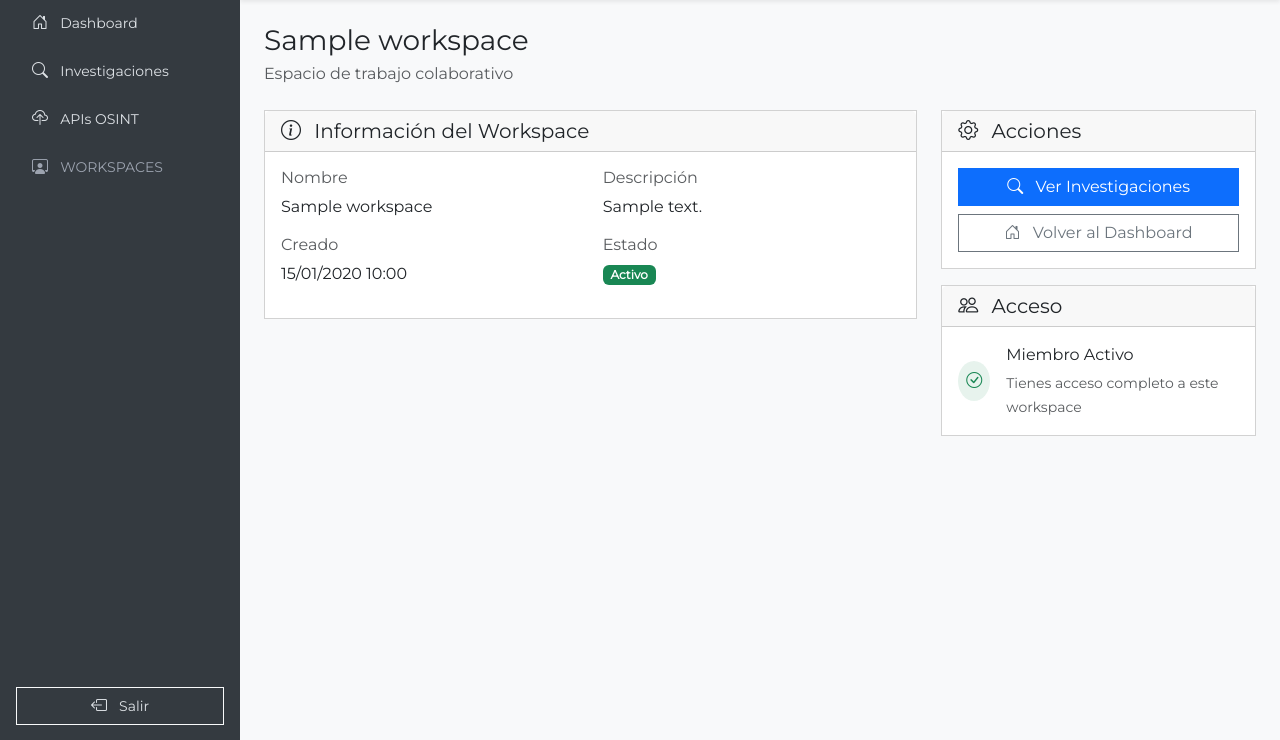
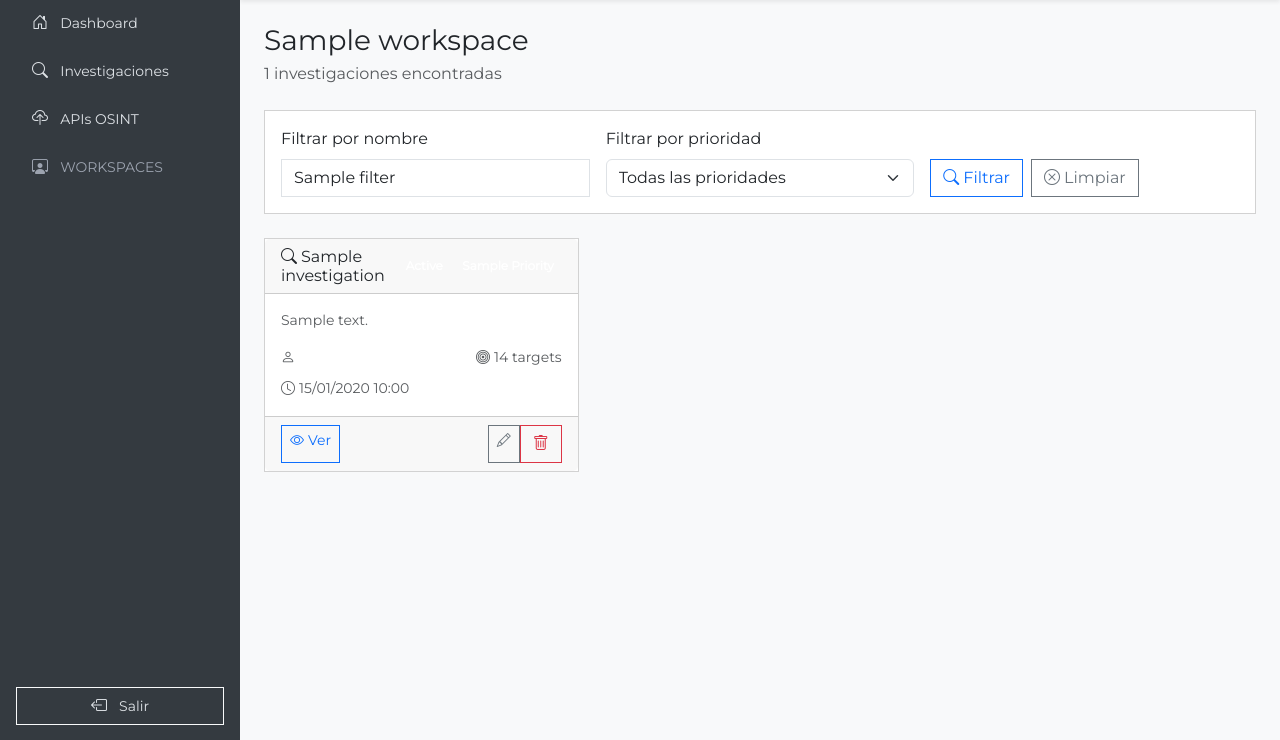
Before and after one commit to mitosu/sourceweaver, a Symfony app: template templates/workspace/show.html.twig in a window 1280 px wide. Shown: the part 60-800 px from the top of the page. Run offline with Twig, Linux system fonts and the light colour scheme; the template is opened without the code that fills it: most values are stand-ins (such as "Sample title", 1, 10 or a date in 2020); some libraries are stand-ins or nearby versions.

Commit message:
Workspaces refactor.

```diff
--- a/templates/partials/_sidebar.html.twig
+++ b/templates/partials/_sidebar.html.twig
@@ -28,10 +28,11 @@
                     </div>
                 </li>
                 {% for ws in workspaces %}
+                    {% set workspaceId = ws.id is defined ? ws.id : ws %}
                     <li class="nav-item">
-                        <a class="nav-link {{ app.request.get('_route') == 'workspace_show' and app.request.get('id') == ws.id ? 'active' : '' }}" href="{{ path('workspace_show', {id: ws.id}) }}">
+                        <a class="nav-link {{ app.request.get('_route') == 'workspace_show' and app.request.get('id') == workspaceId ? 'active' : '' }}" href="{{ path('workspace_show', {id: workspaceId}) }}">
                             <i class="bi bi-folder2 me-2"></i>
-                            <span class="sidebar-label">{{ ws.name }}</span>
+                            <span class="sidebar-label">{{ ws.name is defined ? ws.name : 'Workspace' }}</span>
                         </a>
                     </li>
                 {% endfor %}
--- a/templates/workspace/show.html.twig
+++ b/templates/workspace/show.html.twig
@@ -8,88 +8,154 @@
         <div class="d-flex justify-content-between align-items-center mb-4">
             <div>
                 <h1 class="h3 mb-1">{{ workspace.name }}</h1>
-                <p class="text-muted mb-0">Espacio de trabajo colaborativo</p>
+                <p class="text-muted mb-0">{{ totalInvestigations }} investigaciones encontradas</p>
             </div>
         </div>
 
-        <div class="row">
-            <div class="col-lg-8">
-                <div class="card">
-                    <div class="card-header">
-                        <h5 class="card-title mb-0">
-                            <i class="bi bi-info-circle me-2"></i>
-                            Información del Workspace
-                        </h5>
+        <!-- Filtros -->
+        <div class="card mb-4">
+            <div class="card-body">
+                <form method="GET" action="{{ path('workspace_show', {id: workspace.id}) }}" class="row g-3">
+                    <div class="col-md-4">
+                        <label for="name" class="form-label">Filtrar por nombre</label>
+                        <input type="text" class="form-control" id="name" name="name" value="{{ filters.name }}" placeholder="Buscar por nombre...">
                     </div>
-                    <div class="card-body">
-                        <div class="row">
-                            <div class="col-md-6">
-                                <h6 class="text-muted">Nombre</h6>
-                                <p class="mb-3">{{ workspace.name }}</p>
+                    <div class="col-md-4">
+                        <label for="priority" class="form-label">Filtrar por prioridad</label>
+                        <select class="form-select" id="priority" name="priority">
+                            <option value="">Todas las prioridades</option>
+                            <option value="low" {{ filters.priority == 'low' ? 'selected' : '' }}>Baja</option>
+                            <option value="medium" {{ filters.priority == 'medium' ? 'selected' : '' }}>Media</option>
+                            <option value="high" {{ filters.priority == 'high' ? 'selected' : '' }}>Alta</option>
+                            <option value="critical" {{ filters.priority == 'critical' ? 'selected' : '' }}>Crítica</option>
+                        </select>
                     </div>
-                            <div class="col-md-6">
-                                <h6 class="text-muted">Descripción</h6>
-                                <p class="mb-3">{{ workspace.description ?? 'Sin descripción disponible' }}</p>
+                    <div class="col-md-4">
+                        <label class="form-label">&nbsp;</label>
+                        <div class="d-flex gap-2">
+                            <button type="submit" class="btn btn-outline-primary">
+                                <i class="bi bi-search me-1"></i>Filtrar
+                            </button>
+                            <a href="{{ path('workspace_show', {id: workspace.id}) }}" class="btn btn-outline-secondary">
+                                <i class="bi bi-x-circle me-1"></i>Limpiar
+                            </a>
+                        </div>
+                    </div>
+                </form>
             </div>
         </div>
 
+        {% if investigations is empty %}
+            <div class="alert alert-info text-center">
+                <i class="bi bi-search fs-1 text-muted"></i>
+                <h5 class="mt-3">
+                    {% if filters.name or filters.priority %}
+                        No se encontraron investigaciones con los filtros aplicados
+                    {% else %}
+                        No hay investigaciones en este workspace
+                    {% endif %}
+                </h5>
+                {% if filters.name or filters.priority %}
+                    <p class="mb-3">Intenta ajustar los filtros o eliminarlos para ver más resultados.</p>
+                    <a href="{{ path('workspace_show', {id: workspace.id}) }}" class="btn btn-outline-primary">
+                        <i class="bi bi-x-circle me-1"></i>Limpiar filtros
+                    </a>
+                {% else %}
+                    <p class="mb-3">
+                        Este workspace no contiene investigaciones. Las investigaciones se crean desde la sección principal de investigaciones.
+                    </p>
+                {% endif %}
+            </div>
+        {% else %}
             <div class="row">
-                            <div class="col-md-6">
-                                <h6 class="text-muted">Creado</h6>
-                                <p class="mb-3">{{ workspace.createdAt|date('d/m/Y H:i') }}</p>
+                {% for investigation in investigations %}
+                    <div class="col-lg-4 col-md-6 mb-4">
+                        <div class="card h-100">
+                            <div class="card-header d-flex justify-content-between align-items-center">
+                                <h6 class="card-title mb-0">
+                                    <i class="bi bi-search me-1"></i>{{ investigation.name }}
+                                </h6>
+                                <div class="d-flex gap-1">
+                                    <span class="badge {{ investigation.statusBadgeClass }}">
+                                        {{ investigation.status|title }}
+                                    </span>
+                                    <span class="badge {{ investigation.priorityBadgeClass }}">
+                                        {{ investigation.priority|title }}
+                                    </span>
                                 </div>
-                            <div class="col-md-6">
-                                <h6 class="text-muted">Estado</h6>
-                                <span class="badge bg-success">Activo</span>
+                            </div>
+                            <div class="card-body">
+                                {% if investigation.description %}
+                                    <p class="card-text small text-muted">
+                                        {{ investigation.description|slice(0, 100) }}{% if investigation.description|length > 100 %}...{% endif %}
+                                    </p>
+                                {% endif %}
+
+                                <div class="d-flex justify-content-between align-items-center mb-2">
+                                    <small class="text-muted">
+                                        <i class="bi bi-person me-1"></i>{{ investigation.createdBy.email }}
+                                    </small>
+                                    <small class="text-muted">
+                                        <i class="bi bi-bullseye me-1"></i>{{ investigation.targets|length }} targets
+                                    </small>
+                                </div>
+
+                                <small class="text-muted">
+                                    <i class="bi bi-clock me-1"></i>{{ investigation.createdAt|date('d/m/Y H:i') }}
+                                </small>
+                            </div>
+                            <div class="card-footer">
+                                <div class="d-flex justify-content-between">
+                                    <a href="{{ path('investigation_show', {id: investigation.id}) }}" class="btn btn-outline-primary btn-sm">
+                                        <i class="bi bi-eye me-1"></i>Ver
+                                    </a>
+                                    <div class="btn-group btn-group-sm">
+                                        <a href="{{ path('investigation_edit', {id: investigation.id}) }}" class="btn btn-outline-secondary">
+                                            <i class="bi bi-pencil"></i>
+                                        </a>
+                                        <form method="post" action="{{ path('investigation_delete', {id: investigation.id}) }}" class="d-inline" onsubmit="return confirm('¿Estás seguro de eliminar esta investigación?')">
+                                            <button type="submit" class="btn btn-outline-danger">
+                                                <i class="bi bi-trash"></i>
+                                            </button>
+                                        </form>
                                     </div>
                                 </div>
                             </div>
                         </div>
                     </div>
-
-            <div class="col-lg-4">
-                <div class="card">
-                    <div class="card-header">
-                        <h5 class="card-title mb-0">
-                            <i class="bi bi-gear me-2"></i>
-                            Acciones
-                        </h5>
-                    </div>
-                    <div class="card-body">
-                        <div class="d-grid gap-2">
-                            <a href="{{ path('investigation_index') }}" class="btn btn-primary">
-                                <i class="bi bi-search me-2"></i>
-                                Ver Investigaciones
-                            </a>
-                            <a href="{{ path('dashboard') }}" class="btn btn-outline-secondary">
-                                <i class="bi bi-house-door me-2"></i>
-                                Volver al Dashboard
-                            </a>
-                        </div>
-                    </div>
+                {% endfor %}
             </div>
 
-                <div class="card mt-3">
-                    <div class="card-header">
-                        <h5 class="card-title mb-0">
-                            <i class="bi bi-people me-2"></i>
-                            Acceso
-                        </h5>
+            <!-- Paginación -->
+            {% if pagination.total > 1 %}
+                <nav aria-label="Paginación de investigaciones">
+                    <ul class="pagination justify-content-center">
+                        <li class="page-item {{ not pagination.hasPrev ? 'disabled' : '' }}">
+                            <a class="page-link" href="{{ pagination.hasPrev ? path('workspace_show', {id: workspace.id, page: pagination.prev, name: filters.name, priority: filters.priority}) : '#' }}">
+                                <i class="bi bi-chevron-left"></i> Anterior
+                            </a>
+                        </li>
+
+                        {% for page in range(max(1, pagination.current - 2), min(pagination.total, pagination.current + 2)) %}
+                            <li class="page-item {{ page == pagination.current ? 'active' : '' }}">
+                                <a class="page-link" href="{{ path('workspace_show', {id: workspace.id, page: page, name: filters.name, priority: filters.priority}) }}">
+                                    {{ page }}
+                                </a>
+                            </li>
+                        {% endfor %}
+
+                        <li class="page-item {{ not pagination.hasNext ? 'disabled' : '' }}">
+                            <a class="page-link" href="{{ pagination.hasNext ? path('workspace_show', {id: workspace.id, page: pagination.next, name: filters.name, priority: filters.priority}) : '#' }}">
+                                Siguiente <i class="bi bi-chevron-right"></i>
+                            </a>
+                        </li>
+                    </ul>
+                    <div class="text-center text-muted">
+                        Página {{ pagination.current }} de {{ pagination.total }} - {{ totalInvestigations }} investigaciones en total
                     </div>
-                    <div class="card-body">
-                        <div class="d-flex align-items-center">
-                            <div class="bg-success bg-opacity-10 rounded-circle p-2 me-3">
-                                <i class="bi bi-check-circle text-success"></i>
-                            </div>
-                            <div>
-                                <p class="mb-1 fw-medium">Miembro Activo</p>
-                                <small class="text-muted">Tienes acceso completo a este workspace</small>
-                            </div>
-                        </div>
-                    </div>
-                </div>
-            </div>
-        </div>
+                </nav>
+            {% endif %}
+        {% endif %}
     </div>
 </div>
 {% endblock %}
```
Also changed, not shown: src/Controller/WorkspaceController.php (+32 -2 lines), src/Repository/InvestigationRepository.php (+52 -0 lines). Lines whose indentation alone changed are shown as unchanged.
